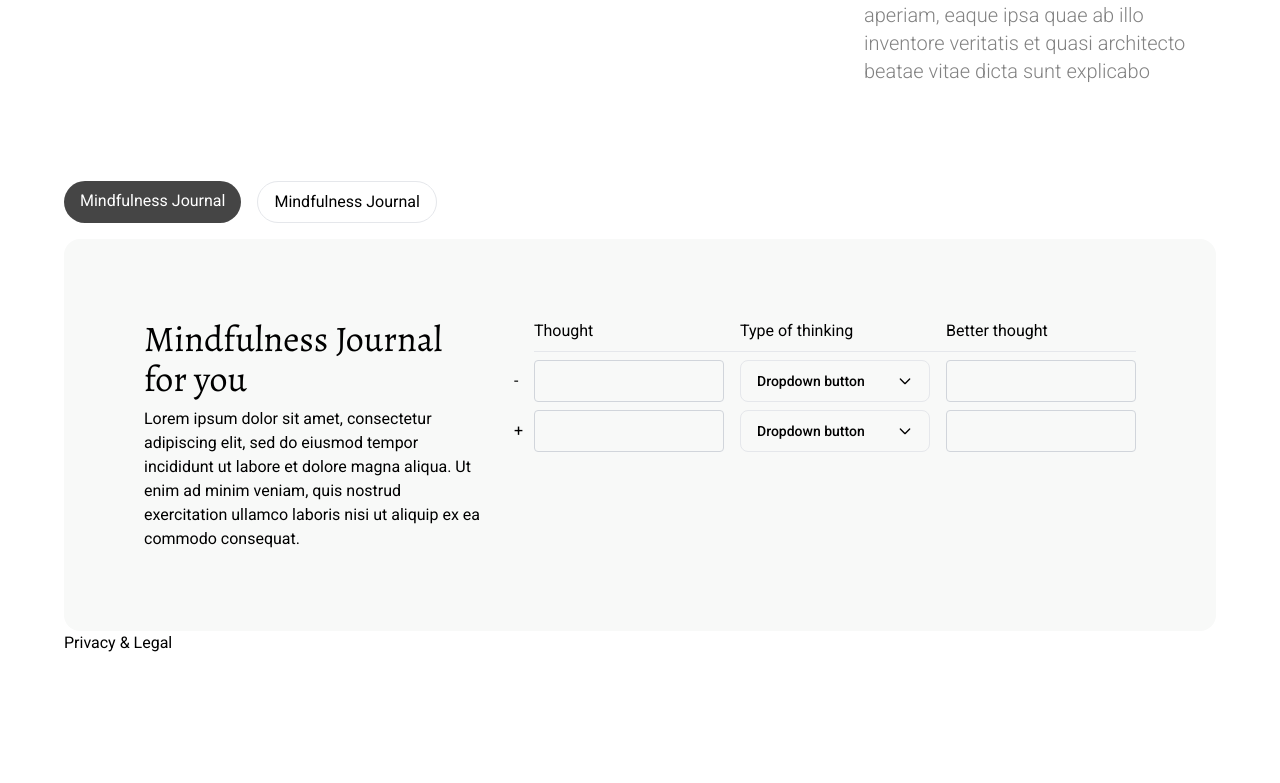
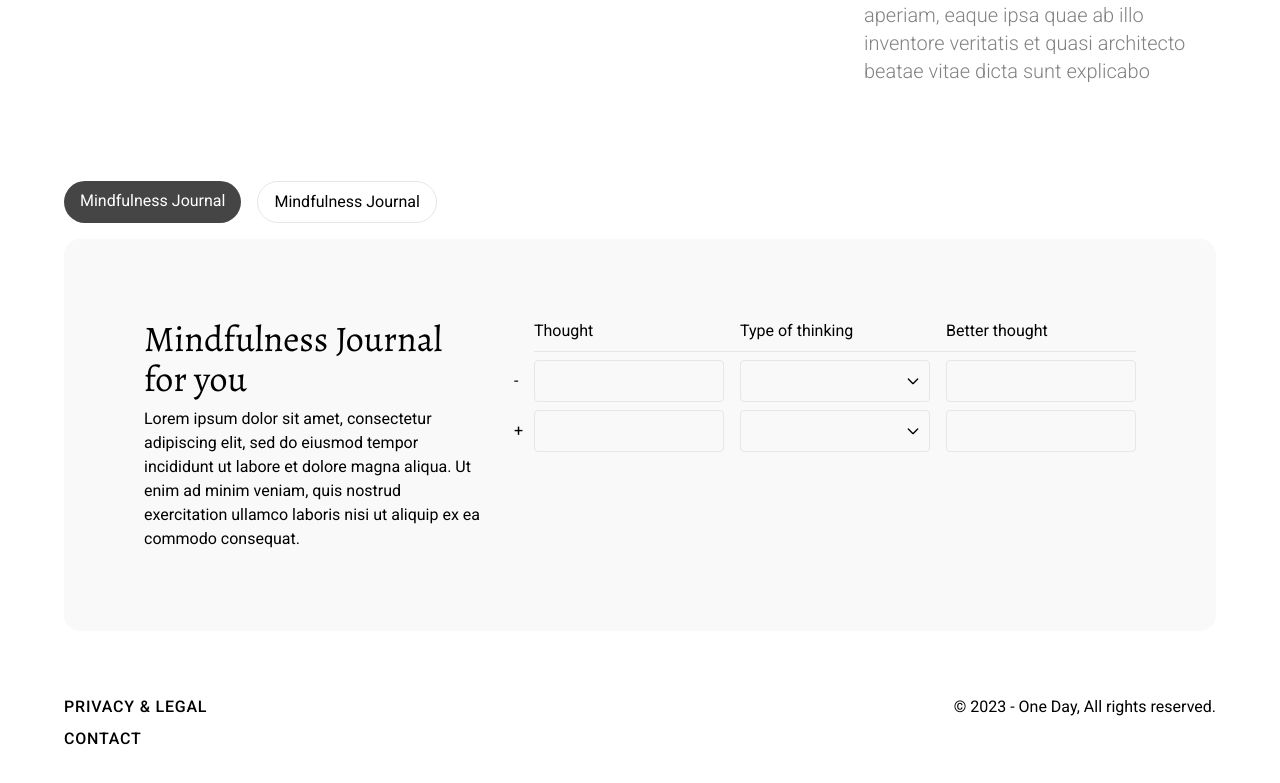
Before and after one commit to arbrsts/oneday, a Next.js app in the folder app/: page / in a window 1280 px wide. Shown: the part 1084-1867 px from the top of the page. Before the commit the page ends 1771 px from the top, so only its background shows below. Built offline with nearby package versions, Linux system fonts and the light colour scheme.

Commit message:
feat: add footer

```diff
--- a/app/src/app/page.tsx
+++ b/app/src/app/page.tsx
@@ -6,7 +6,7 @@ export default function Home() {
   return (
     <div className="lg:px-12">
       <Navbar />
-      <main className="">
+      <main className="mb-16">
         <section className="grid lg:grid-cols-7 gap-14">
           <div className="flex flex-col lg:col-span-3 bg-[#384B42] p-12 rounded-2xl">
             <h1 className="text-4xl lg:text-6xl leading-normal tracking-wide font-bold text-white mb-6">
@@ -101,10 +101,12 @@ export default function Home() {
           </div>
         </section>
       </main>
-      <footer>
-        <div>
-          Privacy & Legal
+      <footer className="flex justify-between">
+        <div className="flex flex-col gap-2 font-medium capitalize tracking-wider">
+          <div className="  ">PRIVACY & LEGAL</div>
+          <div className="">CONTACT</div>
         </div>
+        <div>© 2023 - One Day, All rights reserved.</div>
       </footer>
     </div>
   );
--- a/app/src/components/input/Dropdown.tsx
+++ b/app/src/components/input/Dropdown.tsx
@@ -1,31 +1,56 @@
-'use client'
+"use client";
 
-import { useState } from "react"
+import { useState } from "react";
 
 const Dropdown = () => {
-    const [showDropdown, setShowDropdown] = useState(false)
+  const [showDropdown, setShowDropdown] = useState(false);
 
+  return (
+    <div className="relative h-full">
+      <button
+        onClick={() => setShowDropdown(!showDropdown)}
+        id="dropdownDefaultButton"
+        data-dropdown-toggle="dropdown"
+        className="p-2 h-full flex font-sans border w-full justify-between font-medium rounded text-sm text-center items-center"
+        type="button"
+      >
+        <svg
+          className="ml-auto w-4 h-4"
+          aria-hidden="true"
+          fill="none"
+          stroke="currentColor"
+          viewBox="0 0 24 24"
+          xmlns="http://www.w3.org/2000/svg"
+        >
+          <path
+            stroke-linecap="round"
+            stroke-linejoin="round"
+            stroke-width="2"
+            d="M19 9l-7 7-7-7"
+          ></path>
+        </svg>
+      </button>
 
-    return (
-        <div className="relative">
-            <div onClick={() => setShowDropdown(!showDropdown)}>
-                <button id="dropdownDefaultButton" data-dropdown-toggle="dropdown" className="font-sans border w-full flex justify-between focus:ring-1 focus:outline-none focus:ring-blue-300 font-medium rounded-lg text-sm px-4 py-2.5 text-center inline-flex items-center" type="button">
-                    Dropdown button
-                    <svg className="w-4 h-4 ml-2" aria-hidden="true" fill="none" stroke="currentColor" viewBox="0 0 24 24" xmlns="http://www.w3.org/2000/svg"><path stroke-linecap="round" stroke-linejoin="round" stroke-width="2" d="M19 9l-7 7-7-7"></path>
-                    </svg>
-                </button>
-            </div>
+      {showDropdown && (
+        <div
+          id="dropdown"
+          className="absolute z-10 w-full bg-white divide-y divide-gray-100 rounded-lg shadow dark:bg-gray-700"
+        >
+          <ul
+            className="py-2 text-sm text-gray-700 dark:text-gray-200"
+            aria-labelledby="dropdownDefaultButton"
+          >
+            <li className="block px-4 py-2 hover:bg-gray-100 dark:hover:bg-gray-600 dark:hover:text-white">
+              Dashboard
+            </li>
+            <li className="block px-4 py-2 hover:bg-gray-100 dark:hover:bg-gray-600 dark:hover:text-white">
+              Settings
+            </li>
+          </ul>
+        </div>
+      )}
+    </div>
+  );
+};
 
-            {showDropdown &&
-                <div id="dropdown" className="absolute z-10 w-full bg-white divide-y divide-gray-100 rounded-lg shadow dark:bg-gray-700">
-                    <ul className="py-2 text-sm text-gray-700 dark:text-gray-200" aria-labelledby="dropdownDefaultButton">
-                            <li className="block px-4 py-2 hover:bg-gray-100 dark:hover:bg-gray-600 dark:hover:text-white">Dashboard</li>
-                            <li className="block px-4 py-2 hover:bg-gray-100 dark:hover:bg-gray-600 dark:hover:text-white">Settings</li>
-                    </ul>
-                </div>}
-
-        </div>
-    )
-}
-
-export { Dropdown }
+export { Dropdown };
--- a/app/src/components/input/TextInput.tsx
+++ b/app/src/components/input/TextInput.tsx
@@ -5,7 +5,7 @@ const TextInput = () => {
     return (
         <div
             contentEditable
-            className="outline-none focus:ring-1 break-all border border-gray-300 p-2 rounded font-sans"
+            className="outline-none focus:ring-1 break-all border  p-2 rounded font-sans"
         >
         </div>
     );
```
